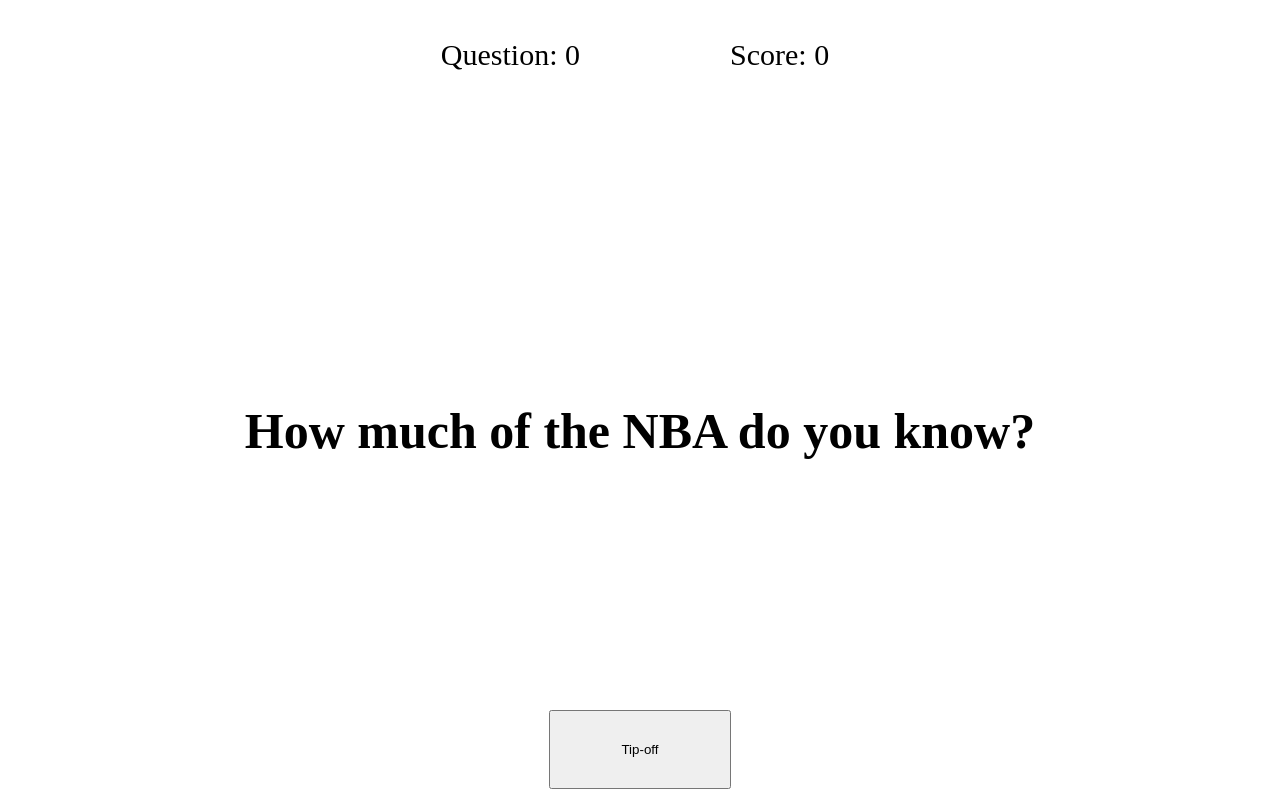
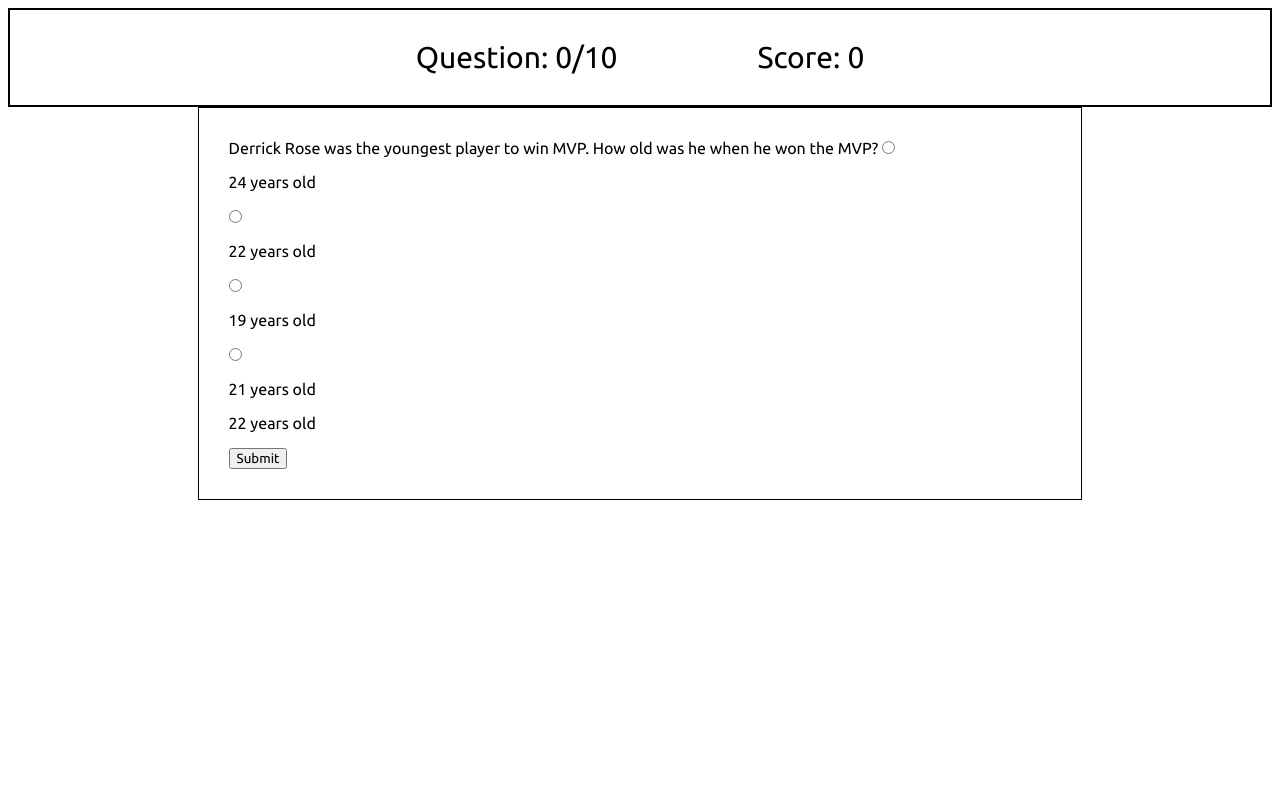
Before and after one commit to yougene42193/quiz-app, a plain HTML site: page index.html in a window 1280 px wide. Both pictures are taken after a click on the button "Tip-off". Drawn offline with nearby package versions, Linux system fonts and the light colour scheme.

Commit message:
finally able to render question list in html

```diff
--- a/index.html
+++ b/index.html
@@ -5,22 +5,33 @@
     <meta name="viewport" content="width=device-width, initial-scale=1.0">
     <meta http-equiv="X-UA-Compatible" content="ie=edge">
     <link href="style.css" rel="stylesheet" type="text/css" />
+    <link href="https://fonts.googleapis.com/css?family=Ubuntu" rel="stylesheet">
     <script src="https://code.jquery.com/jquery-3.2.1.min.js"></script>
     <script src="index.js"></script>
     <title>NBA Quiz</title>
 </head>
 <body>
     <header role='banner'>
-        <section role='region' class='topItems'>
-            <ul>
-                <li class='question'>Question: <span class='questionNum'>0</span></li>
-                <li class='score'>Score: <span class='scoreNum'>0</span></li>
-            </ul>
+        <section role='region'>
+            <div class='topItems'>
+                <ul>
+                    <li class='question'>Question: <span class='questionNum'>0</span>/10</li>
+                    <li class='score'>Score: <span class='scoreNum'>0</span></li>
+                </ul>
+            </div>
         </section>
     </header>
-    <main role='main' class='opening'>
-        <h1>How much of the NBA do you know?</h1>
-        <button type='button' class='startButton'>Tip-off</button>
+    <main role='main' >
+        <section role='region'>
+            <div class='opening'>
+                <h1>How much of the NBA do you know?</h1>
+                <button type='button' class='startButton'>Tip-off</button>
+            </div>
+        </section>
+        <section role ='region'>
+            <div class='js-quizForm'>
+            </div>
+        </section>
     </main>
 </body>
 </html>
--- a/index.js
+++ b/index.js
@@ -1,18 +1,17 @@
-'use strict';
 const STORE = [
   {
     question: 'Derrick Rose was the youngest player to win MVP. How old was he when he won the MVP?',
-    answers: [
+    answer: [
       '24 years old',
       '22 years old',
       '19 years old',
-      '21 years old'
-      ],
+      '21 years old',
+    ],
     rightAnswer: '22 years old',
   },
   {
     question: 'Which team holds the record for most consecutive missed 3 pointers in a playoff game?',
-    answers: [
+    answer: [
       'New York Knicks',
       'Oklahoma City Thunder',
       'Cleveland Cavaliers',
@@ -22,7 +21,7 @@ const STORE = [
   },
   {
     question: 'Which player did not win the Rookie of the Year award?',
-    answers: [
+    answer: [
       'James Harden',
       'Emeka Okafor',
       'Kevin Durant',
@@ -32,7 +31,7 @@ const STORE = [
   },
   {
     question: 'Which players has never score more then 50 points in a game?',
-    answers: [
+    answer: [
       'Corey Brewer',
       'Paul George',
       'Terrence Ross',
@@ -40,5 +39,68 @@ const STORE = [
     ],
     rightAnswer: 'Paul George',
   },
-  {}
+  {
+    question: 'What team original drafted Kawhi Leonard?',
+    answer: [
+      'San Antonio Spurs',
+      'Toronto Raptors',
+      'Golden State Warriors',
+      'Indiana Pacers',
+    ],
+    rightAnswer: 'Indiana Pacers',
+  },
 ];
+
+let currentQuestionNum = 0;
+let currentScore = 0;
+
+function startQuizButton() {
+  $('button').on('click', function(event) {
+    $('.opening').remove();
+    $('.js-quizForm').css('display', 'block');
+    $('form:nth-child(1)').css('display', 'block');
+  });
+}
+
+function generateQuizList(item) {
+  return `
+  <form>
+    <label>${item.question}</label>
+    <label class="answerChoice">
+      <input type="radio" value="${item.answer[0]}" name="answer" required>
+      <p class="answer">${item.answer[0]}</p>
+    </label>
+    <label class="answerChoice">
+      <input type="radio" value="${item.answer[1]}" name="answer">
+      <p class="answer">${item.answer[1]}</p>
+    </label>
+    <label class="answerChoice">
+      <input type="radio" value="${item.answer[2]}" name="answer">
+      <p class="answer">${item.answer[2]}</p>
+    </label>
+    <label class="answerChoice">
+      <input type="radio" value="${item.answer[3]}" name="answer">
+      <p class="answer">${item.answer[3]}</p>
+    </label>
+    <p class="correctAnswer">${item.rightAnswer}</p>
+    <button type="button">Submit</button>
+  </form>`;
+}
+
+function generateQuizString(quizAnswer) {
+  console.log('Generating question element');
+  const items = quizAnswer.map(item => generateQuizList(item));
+  return items.join('');
+}
+
+function renderQuestion() {
+  const questionAnswers = generateQuizString(STORE);
+  $('.js-quizForm').html(questionAnswers);
+}
+
+function generateQuiz() {
+  startQuizButton();
+  renderQuestion();
+}
+
+$(generateQuiz);
--- a/style.css
+++ b/style.css
@@ -1,3 +1,7 @@
+* {
+    font-family: ubuntu;
+}
+
 body * {
     box-sizing: border-box;
     margin-left: auto;
@@ -20,6 +24,7 @@ h1 {
 header {
     display: flex;
     justify-content: space-between;
+    border: 2px solid black;
 }
 
 header ul {
@@ -31,12 +36,27 @@ header ul {
 .question {
     position: relative;
     padding-right: 100px;
-    right: 50px;
+    right: 40px;
 }
 
 .startButton {
     padding: 20px 60px 20px 60px;
-    margin-top: 200px;
+    margin-top: 100px;
+}
+
+.js-quizForm {
+    display: none;
+}
+
+.js-quizForm form {
+    display: none;
+}
+
+form {
+    width: 70%;
+    margin: 0 auto;
+    border: 1px solid black;
+    padding: 30px;
 }
 
 @media only screen and (min-width: 700px) {
@@ -51,5 +71,7 @@ header ul {
 
     .startButton {
         padding: 30px 70px 30px 70px;
+        margin-top: 200px;
+        font-size: 30px;
     }
 }
```
